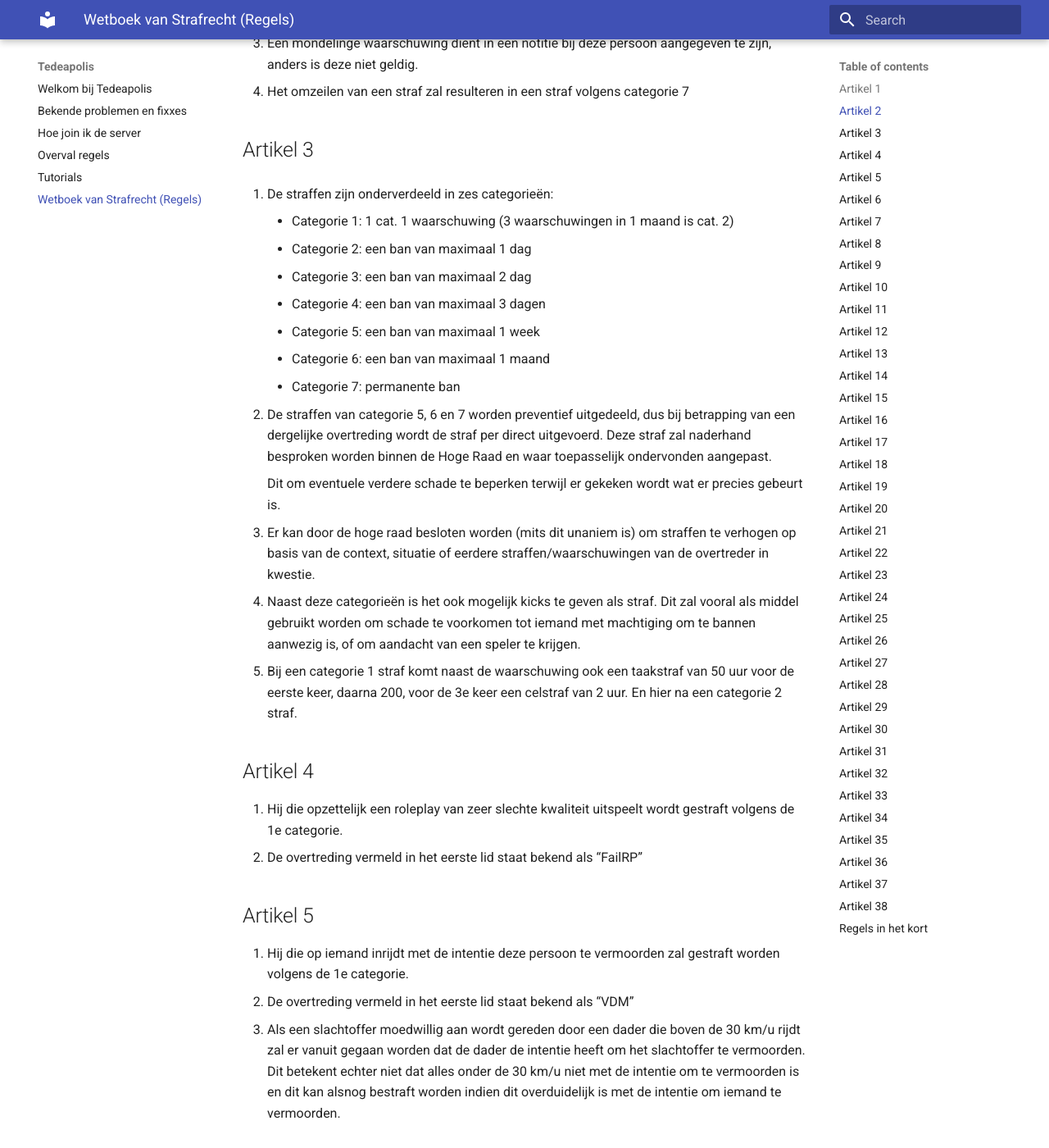
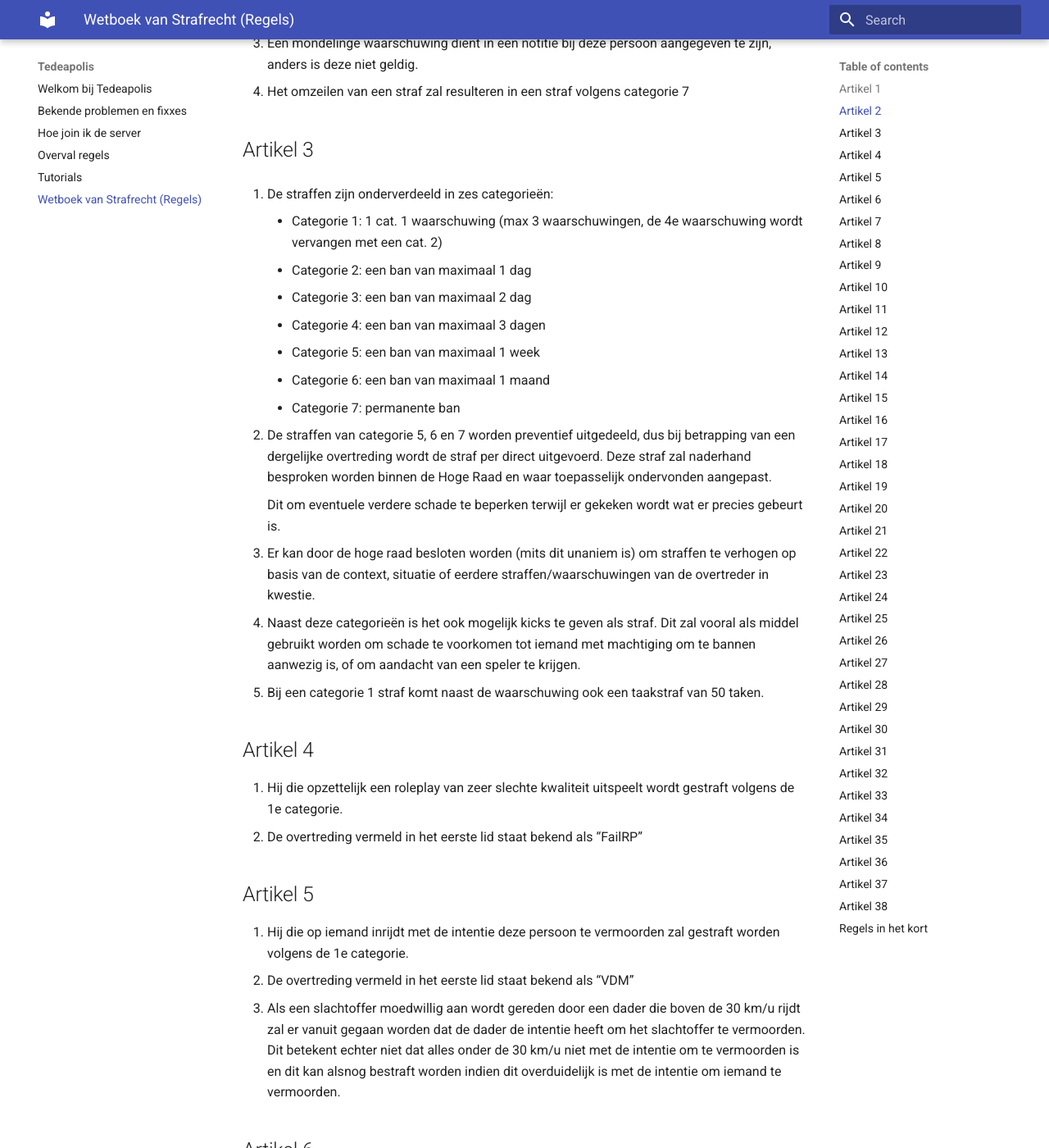
Before and after one commit to Tedeapolis/Tedeapolis, an MkDocs documentation site: the page built from docs/Wetboek.md, in a window 1280 px wide and 1400 px high, scrolled down 763 px. Shown: the whole window at 82% size. Built offline with MkDocs 1.6.1 and Material for MkDocs 9.7.7, drawn with Linux system fonts in a browser that asks for light colours.

Commit message:
Wetboek: Extra duidelijkheid over ban en elke waarschuwing is nu 50 taken

```diff
--- a/docs/Wetboek.md
+++ b/docs/Wetboek.md
@@ -23,7 +23,7 @@
 ## Artikel 3
 
 1. De straffen zijn onderverdeeld in zes categorieën:
-	* Categorie 1: 1 cat. 1 waarschuwing (3 waarschuwingen in 1 maand is cat. 2)
+	* Categorie 1: 1 cat. 1 waarschuwing (max 3 waarschuwingen, de 4e waarschuwing wordt vervangen met een cat. 2)
 	* Categorie 2: een ban van maximaal 1 dag
 	* Categorie 3: een ban van maximaal 2 dag
 	* Categorie 4: een ban van maximaal 3 dagen
@@ -37,7 +37,7 @@
 
 3. Er kan door de hoge raad besloten worden (mits dit unaniem is) om straffen te verhogen op basis van de context, situatie of eerdere straffen/waarschuwingen van de overtreder in kwestie.
 4. Naast deze categorieën is het ook mogelijk kicks te geven als straf. Dit zal vooral als middel gebruikt worden om schade te voorkomen tot iemand met machtiging om te bannen aanwezig is, of om aandacht van een speler te krijgen.
-5. Bij een categorie 1 straf komt naast de waarschuwing ook een taakstraf van 50 uur voor de eerste keer, daarna 200, voor de 3e keer een celstraf van 2 uur. En hier na een categorie 2 straf.
+5. Bij een categorie 1 straf komt naast de waarschuwing ook een taakstraf van 50 taken.
 
 ## Artikel 4
 
```
